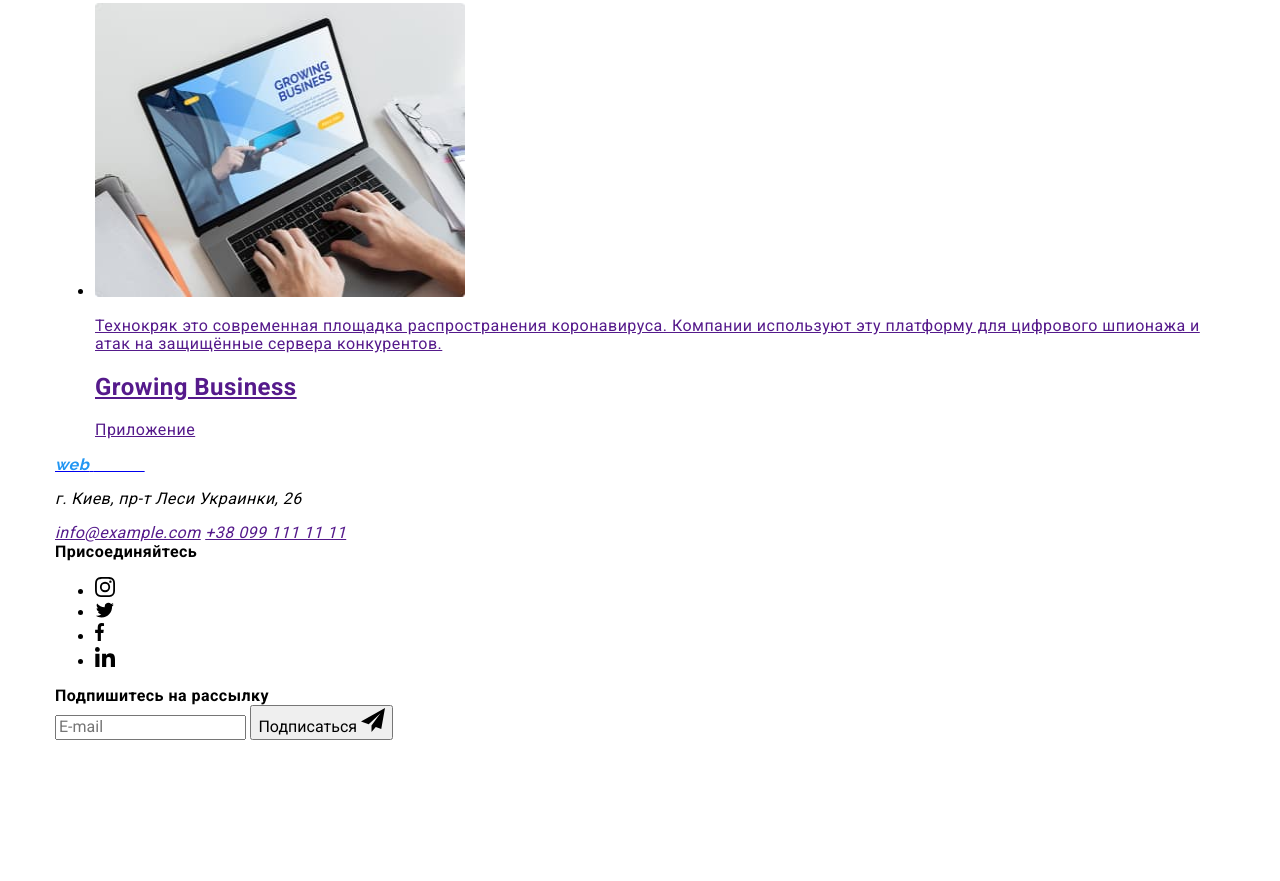
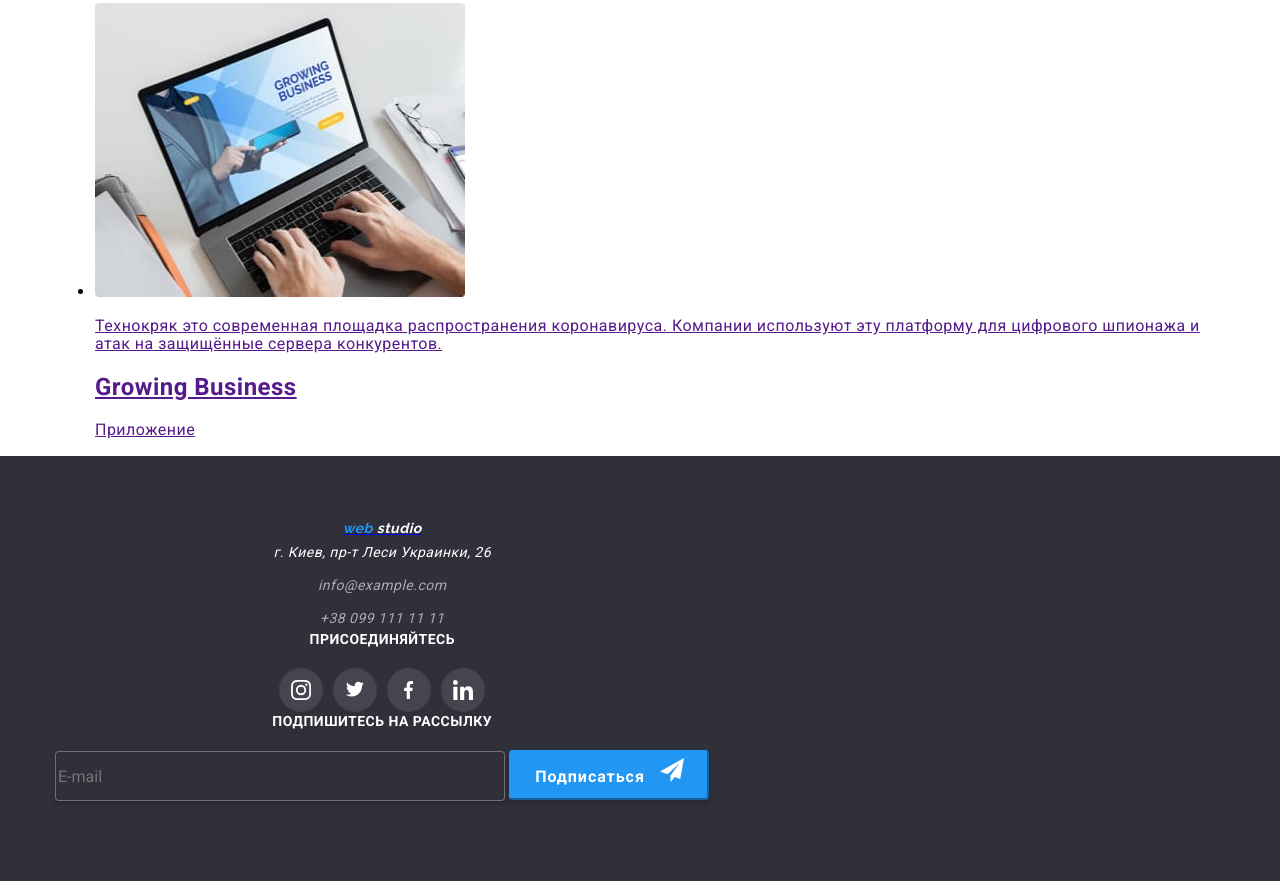
Before and after one commit to AlexandrSybirko/goit-markup-hw-08, a plain HTML site: page portfolio.html in a window 1280 px wide. Shown: the part 3855-4736 px from the top of the page. Before the commit the page ends 4595 px from the top, so only its background shows below. Drawn offline with nearby package versions, Linux system fonts and the light colour scheme.

Commit message:
Делает футтер

```diff
--- a/sass/components/_advantage.scss
+++ b/sass/components/_advantage.scss
@@ -1,5 +1,12 @@
 .advantages {
   @extend %list;
+
+  & .item {
+    width: 450px;
+  }
+  & .item:not(:last-child) {
+    margin-bottom: 30px;
+  }
 
   @media screen and (min-width: 768px) {
     display: flex;
@@ -28,7 +35,7 @@
   }
 
   @media screen and (max-width: 1199px) {
-    & .item:not(:last-child) {
+    & .item:nth-child(-n + 2) {
       margin-bottom: 30px;
     }
   }
--- a/sass/components/_client.scss
+++ b/sass/components/_client.scss
@@ -1,32 +1,52 @@
-// .client {
-//   display: flex;
-//   align-items: center;
+.client {
+  display: flex;
+  flex-wrap: wrap;
+  align-items: center;
+  justify-content: center;
+  margin: -15px;
 
-//   & .item:not(:last-child) {
-//     margin-right: 30px;
-//   }
+  @media screen and (max-width: 767px) {
+    & .item {
+      width: calc((100% - 2 * 30px) / 2);
+      margin: 15px;
+    }
+  }
 
-//   @extend %list;
-// }
+  @media screen and (max-width: 1199px) {
+    & .item {
+      width: calc((100% - 3 * 30px) / 3);
+      margin: 15px;
+    }
+  }
+  @media screen and (min-width: 1200px) {
+    & .item {
+      width: calc((100% - 6 * 30px) / 6);
+      margin: 15px;
+    }
+  }
 
-// .client-logo {
-//   display: flex;
-//   width: 170px;
-//   height: 90px;
-//   border: 1px solid #afb1b8;
+  @extend %list;
+}
 
-//   border-radius: 4px;
-//   background-color: $quartenarycolor;
-//   justify-content: center;
-//   align-items: center;
-//   fill: #afb1b8;
+.client-logo {
+  display: flex;
 
-//   transition: border 250ms cubic-bezier(0.4, 0, 0.2, 1),
-//     fill 250ms cubic-bezier(0.4, 0, 0.2, 1);
+  height: 90px;
 
-//   &:hover,
-//   &:focus {
-//     border: solid $ternarycolor;
-//     fill: $ternarycolor;
-//   }
-// }
+  border: 1px solid #afb1b8;
+
+  border-radius: 4px;
+  background-color: $quartenarycolor;
+  justify-content: center;
+  align-items: center;
+  fill: #afb1b8;
+
+  transition: border 250ms cubic-bezier(0.4, 0, 0.2, 1),
+    fill 250ms cubic-bezier(0.4, 0, 0.2, 1);
+
+  &:hover,
+  &:focus {
+    border: solid $ternarycolor;
+    fill: $ternarycolor;
+  }
+}
--- a/sass/components/_footer.scss
+++ b/sass/components/_footer.scss
@@ -1,120 +1,130 @@
-// footer {
-//   color: $quartenarycolor;
-//   background-color: #2f303a;
-// }
+footer {
+  color: $quartenarycolor;
+  background-color: #2f303a;
+}
 
-// .footer-link {
-//   color: rgba(255, 255, 255, 0.6);
-//   text-decoration: none;
-// }
+.footer-link {
+  color: rgba(255, 255, 255, 0.6);
+  text-decoration: none;
+}
 
-// .footer-address {
-//   font-weight: normal;
-//   font-size: 14px;
-//   line-height: 24px;
-// }
-// .footer-text {
-//   display: block;
-//   margin-top: 0px;
-//   margin-bottom: 9px;
-// }
+.footer-address {
+  font-weight: normal;
+  font-size: 14px;
+  line-height: 24px;
+}
+.footer-text {
+  display: block;
+  margin-top: 0px;
+  margin-bottom: 9px;
+}
 
-// .footer-main {
-//   display: flex;
-//   align-items: flex-start;
-//   padding-top: 48px;
-//   padding-bottom: 28px;
-//   align-items: baseline;
-//   justify-content: space-between;
-// }
+.footer-main {
+  display: inline-block;
+  text-align: center;
+  //   display: flex;
+  //   align-items: center;
+  //   padding-top: 48px;
+  //   padding-bottom: 28px;
+  //   align-items: baseline;
+  //   justify-content: space-between;
+  & .footer-item:not(:last-child) {
+    margin-bottom: 60px;
+  }
 
-// .footer-icon {
-//   display: flex;
-//   width: 44px;
-//   height: 44px;
-//   align-items: center;
-//   justify-content: center;
-//   border-radius: 50%;
-//   background: rgba(255, 255, 255, 0.1);
-//   fill: $quartenarycolor;
+  padding-top: 60px;
+  padding-bottom: 60px;
+}
 
-//   transition: background-color 250ms cubic-bezier(0.4, 0, 0.2, 1);
+.footer-icon {
+  display: flex;
+  width: 44px;
+  height: 44px;
+  align-items: center;
+  justify-content: center;
+  border-radius: 50%;
+  background: rgba(255, 255, 255, 0.1);
+  fill: $quartenarycolor;
 
-//   &:hover,
-//   &:focus {
-//     background-color: $ternarycolor;
-//   }
-// }
+  transition: background-color 250ms cubic-bezier(0.4, 0, 0.2, 1);
 
-// .social-networksf {
-//   display: flex;
-//   align-items: center;
-//   justify-content: space-between;
+  &:hover,
+  &:focus {
+    background-color: $ternarycolor;
+  }
+}
 
-//   & .item:not(:last-child) {
-//     margin-right: 10px;
-//   }
+.social-networksf {
+  display: flex;
+  align-items: center;
+  justify-content: center;
 
-//   @extend %list;
-// }
+  & .item:not(:last-child) {
+    margin-right: 10px;
+  }
 
-// .footer-form {
-//   display: flex;
-//   align-items: center;
-//   justify-content: space-between;
-// }
+  @extend %list;
+}
 
-// .footer-form-input {
-//   margin-right: 12px;
-//   width: 358px;
-//   height: 50px;
+.footer-form {
+  //   display: flex;
+  align-items: center;
+  justify-content: space-between;
+}
 
-//   background: #2f303a;
+.footer-form-input {
+  //   margin-right: 12px;
+  margin-bottom: 20px;
+  width: 450px;
+  height: 50px;
 
-//   border: 1px solid rgba(255, 255, 255, 0.3);
+  background: #2f303a;
 
-//   box-shadow: 0px 4px 4px rgba(0, 0, 0, 0.15);
-//   border-radius: 4px;
-//   outline: none;
-// }
+  border: 1px solid rgba(255, 255, 255, 0.3);
 
-// .footer-form-button {
-//   display: flex;
-//   align-items: center;
-//   justify-content: center;
+  box-shadow: 0px 4px 4px rgba(0, 0, 0, 0.15);
+  border-radius: 4px;
+  outline: none;
+}
 
-//   width: 200px;
-//   height: 50px;
+.footer-form-button {
+  //   display: flex;
+  //   align-items: center;
+  //   justify-content: center;
+  align-items: center;
 
-//   font-style: normal;
-//   font-weight: bold;
-//   font-size: 16px;
-//   line-height: 1.87;
+  width: 200px;
+  height: 50px;
 
-//   text-align: center;
-//   letter-spacing: 0.06em;
+  font-style: normal;
+  font-weight: bold;
+  font-size: 16px;
+  line-height: 1.87;
 
-//   color: $quartenarycolor;
+  text-align: center;
+  letter-spacing: 0.06em;
 
-//   background: $ternarycolor;
-//   box-shadow: 0px 4px 4px rgba(0, 0, 0, 0.15);
-//   border-radius: 4px;
-//   border-color: $ternarycolor;
-// }
+  color: $quartenarycolor;
 
-// .footer-form-text {
-//   margin-right: 10px;
-// }
+  background: $ternarycolor;
+  box-shadow: 0px 4px 4px rgba(0, 0, 0, 0.15);
+  border-radius: 4px;
+  border-color: $ternarycolor;
+}
 
-// .footer-form-img {
-//   fill: $quartenarycolor;
-// }
+.footer-form-text {
+  margin-right: 10px;
+}
 
-// .action {
-//   display: inline-block;
-//   margin-bottom: 21px;
-//   font-weight: bold;
-//   font-size: 14px;
-//   line-height: 1.14;
-//   text-transform: uppercase;
-// }
+.footer-form-img {
+  fill: $quartenarycolor;
+}
+
+.action {
+  display: inline-block;
+  margin-bottom: 20px;
+  font-weight: bold;
+  font-size: 14px;
+  line-height: 1.14;
+  text-transform: uppercase;
+}
--- a/sass/components/_hero.scss
+++ b/sass/components/_hero.scss
@@ -38,8 +38,7 @@
 
   color: $quartenarycolor;
   font-weight: 900;
-  font-size: 44px;
-  line-height: 1.36;
+
   text-align: center;
   letter-spacing: 0.06em;
   text-transform: uppercase;
--- a/sass/main.scss
+++ b/sass/main.scss
@@ -9,3 +9,5 @@
 @import './components/logo';
 @import './components/header';
 @import './components/modal';
+@import './components/client';
+@import './components/footer';
```
Also changed, not shown: index.html (+5 -5 lines), css/main.css, css/main.min.css, 2 other files.
